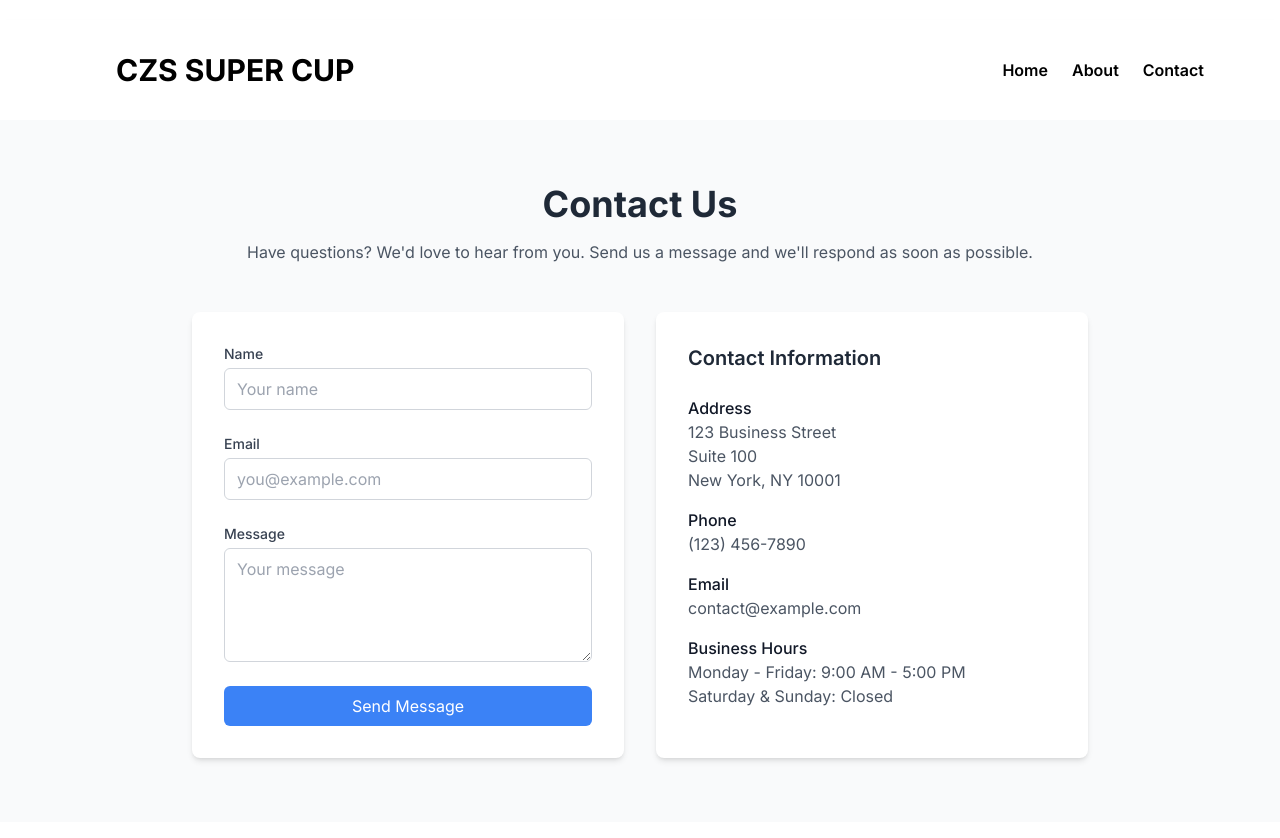
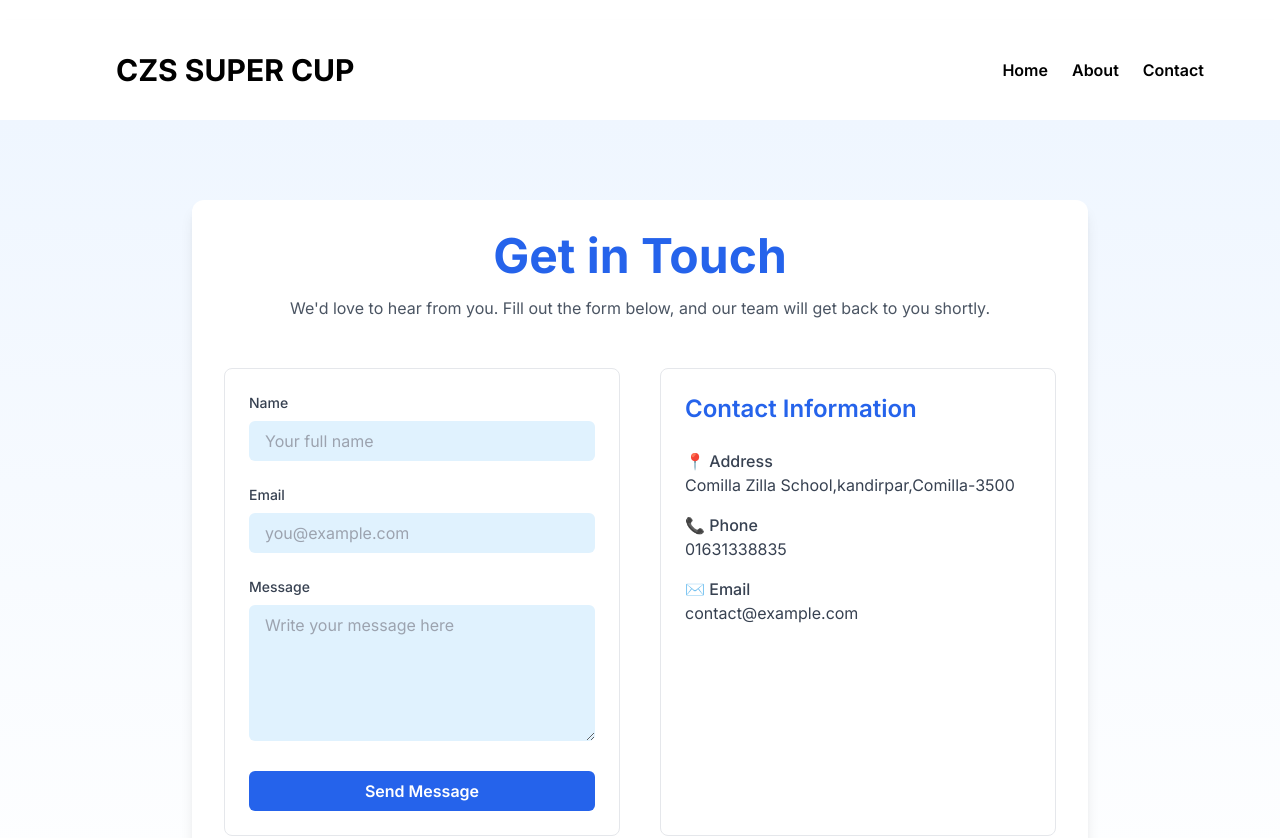
Before and after one commit to chistym17/czs-frontend, a Next.js app: page /contact in a window 1280 px wide. Shown: the top 838 px of the page. Built offline with nearby package versions, Linux system fonts and the light colour scheme.

Commit message:
Player reg added

```diff
--- a/src/app/contact/page.jsx
+++ b/src/app/contact/page.jsx
@@ -1,66 +1,78 @@
-import Navbar from '../../components/Navbar'
-import Footer from '../../components/Footer'
+import Footer from "../../components/Footer";
+import Navbar from "../../components/Navbar";
 
 export default function Contact() {
   return (
     <main>
       <Navbar />
 
-      <div className="bg-gray-50 py-16 ">
-        <div className="container mx-auto px-4">
-          <div className="max-w-4xl mx-auto">
+      <div className="bg-gradient-to-b from-blue-50 to-white py-20">
+        <div className="container mx-auto px-6 md:px-12">
+          <div className="max-w-4xl mx-auto bg-white p-8 rounded-xl shadow-lg">
             {/* Header */}
             <div className="text-center mb-12">
-              <h1 className="text-4xl font-bold mb-4">Contact Us</h1>
+              <h1 className="text-5xl font-bold text-blue-600 mb-4">
+                Get in Touch
+              </h1>
               <p className="text-gray-600">
-                Have questions? We'd love to hear from you. Send us a message and we'll respond as soon as possible.
+                We'd love to hear from you. Fill out the form below, and our
+                team will get back to you shortly.
               </p>
             </div>
 
             {/* Contact Grid */}
-            <div className="grid grid-cols-1 md:grid-cols-2 gap-8">
+            <div className="grid grid-cols-1 md:grid-cols-2 gap-10">
               {/* Contact Form */}
-              <div className="bg-white p-8 rounded-lg shadow-md">
+              <div className="bg-white p-6 rounded-lg border border-gray-200">
                 <form className="space-y-6">
                   <div>
-                    <label htmlFor="name" className="block text-sm font-medium text-gray-700">
+                    <label
+                      htmlFor="name"
+                      className="block text-sm font-medium text-gray-700"
+                    >
                       Name
                     </label>
                     <input
                       type="text"
                       id="name"
-                      className="mt-1 block w-full rounded-md border border-gray-300 px-3 py-2 focus:border-blue-500 focus:outline-none focus:ring-1 focus:ring-blue-500"
-                      placeholder="Your name"
+                      className="w-full mt-2 rounded-md border-gray-300 px-4 py-2 bg-sky-100 focus:border-blue-500 focus:ring-blue-500"
+                      placeholder="Your full name"
                     />
                   </div>
 
                   <div>
-                    <label htmlFor="email" className="block text-sm font-medium text-gray-700">
+                    <label
+                      htmlFor="email"
+                      className="block text-sm font-medium text-gray-700"
+                    >
                       Email
                     </label>
                     <input
                       type="email"
                       id="email"
-                      className="mt-1 block w-full rounded-md border border-gray-300 px-3 py-2 focus:border-blue-500 focus:outline-none focus:ring-1 focus:ring-blue-500"
+                      className="w-full mt-2 rounded-md border-gray-300 px-4 py-2 bg-sky-100 focus:border-blue-500 focus:ring-blue-500"
                       placeholder="you@example.com"
                     />
                   </div>
 
                   <div>
-                    <label htmlFor="message" className="block text-sm font-medium text-gray-700">
+                    <label
+                      htmlFor="message"
+                      className="block text-sm font-medium text-gray-700"
+                    >
                       Message
                     </label>
                     <textarea
                       id="message"
-                      rows="4"
-                      className="mt-1 block w-full rounded-md border border-gray-300 px-3 py-2 focus:border-blue-500 focus:outline-none focus:ring-1 focus:ring-blue-500"
-                      placeholder="Your message"
+                      rows="5"
+                      className="w-full mt-2 rounded-md border-gray-300 px-4 py-2 bg-sky-100 focus:border-blue-500 focus:ring-blue-500"
+                      placeholder="Write your message here"
                     ></textarea>
                   </div>
 
                   <button
                     type="submit"
-                    className="w-full bg-blue-500 text-white py-2 px-4 rounded-md hover:bg-blue-600 transition duration-300"
+                    className="w-full bg-blue-600 text-white font-semibold py-2 rounded-md hover:bg-blue-700 transition duration-300"
                   >
                     Send Message
                   </button>
@@ -68,40 +80,24 @@ export default function Contact() {
               </div>
 
               {/* Contact Information */}
-              <div className="bg-white p-8 rounded-lg shadow-md">
-                <h2 className="text-xl font-semibold mb-6">Contact Information</h2>
-
-                <div className="space-y-4">
-                  <div>
-                    <h3 className="font-medium text-gray-900">Address</h3>
-                    <p className="text-gray-600">
-                      123 Business Street
-                      <br />
-                      Suite 100
-                      <br />
-                      New York, NY 10001
-                    </p>
-                  </div>
-
-                  <div>
-                    <h3 className="font-medium text-gray-900">Phone</h3>
-                    <p className="text-gray-600">(123) 456-7890</p>
-                  </div>
-
-                  <div>
-                    <h3 className="font-medium text-gray-900">Email</h3>
-                    <p className="text-gray-600">contact@example.com</p>
-                  </div>
-
-                  <div>
-                    <h3 className="font-medium text-gray-900">Business Hours</h3>
-                    <p className="text-gray-600">
-                      Monday - Friday: 9:00 AM - 5:00 PM
-                      <br />
-                      Saturday & Sunday: Closed
-                    </p>
-                  </div>
-                </div>
+              <div className="bg-white p-6 rounded-lg border border-gray-200">
+                <h2 className="text-2xl font-semibold text-blue-600 mb-6">
+                  Contact Information
+                </h2>
+                <ul className="space-y-4 text-gray-700">
+                  <li>
+                    <h3 className="font-medium">📍 Address</h3>
+                    <p>Comilla Zilla School,kandirpar,Comilla-3500</p>
+                  </li>
+                  <li>
+                    <h3 className="font-medium">📞 Phone</h3>
+                    <p>01631338835</p>
+                  </li>
+                  <li>
+                    <h3 className="font-medium">✉️ Email</h3>
+                    <p>contact@example.com</p>
+                  </li>
+                </ul>
               </div>
             </div>
           </div>
@@ -110,5 +106,5 @@ export default function Contact() {
 
       <Footer />
     </main>
-  )
+  );
 }
--- a/src/app/page.js
+++ b/src/app/page.js
@@ -1,3 +1,4 @@
+import Link from "next/link";
 import Footer from "../components/Footer";
 import Hero from "../components/Hero";
 import Navbar from "../components/Navbar";
@@ -30,9 +31,12 @@ export default function Home() {
           accepting team registrations!
         </h3>
         <div className="flex items-center justify-center mt-5">
-          <button className="btn btn-outline text-3xl font-sans text-black">
+          <Link
+            href="/reg"
+            className="btn btn-outline text-3xl font-sans text-black"
+          >
             Register Now
-          </button>
+          </Link>
         </div>
       </div>
       {/* Team Info */}
```
